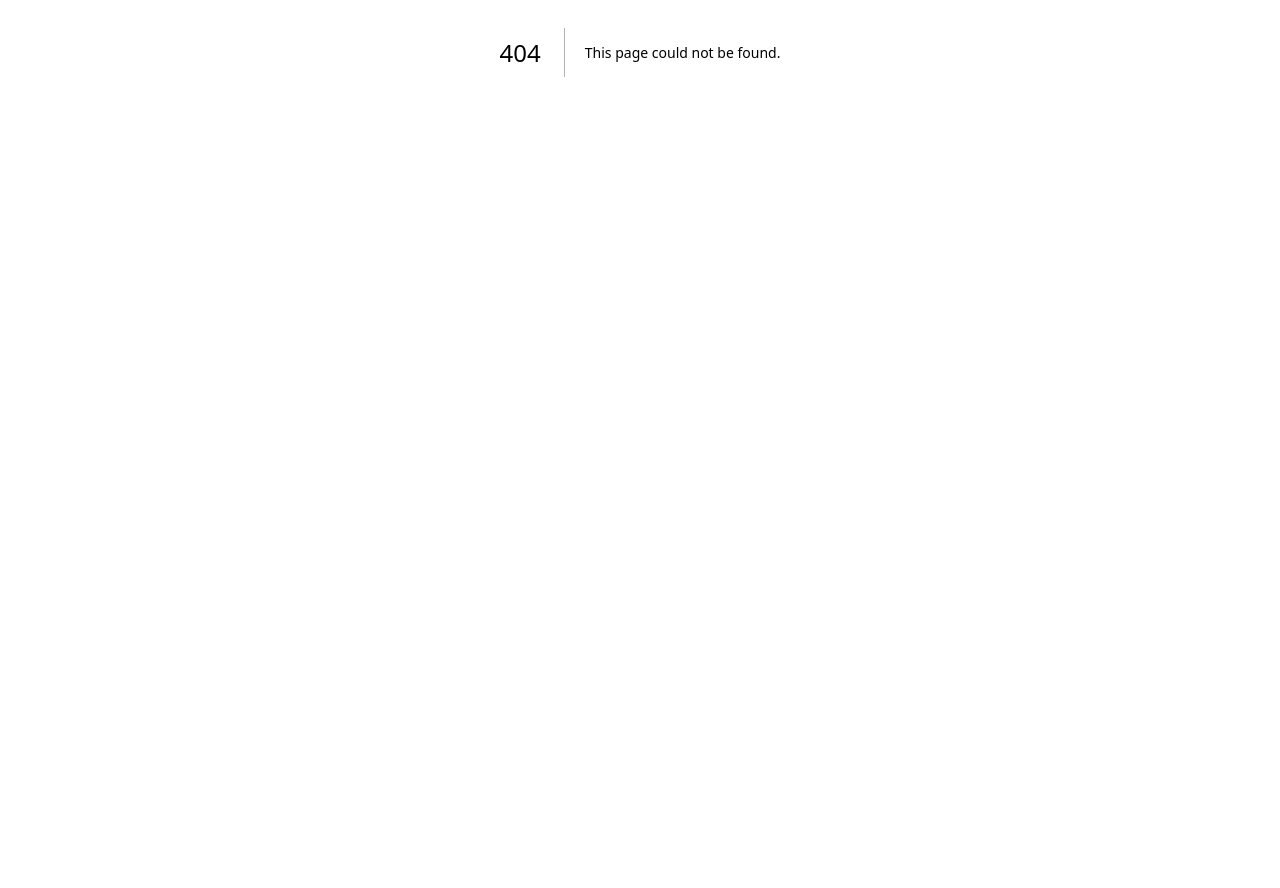
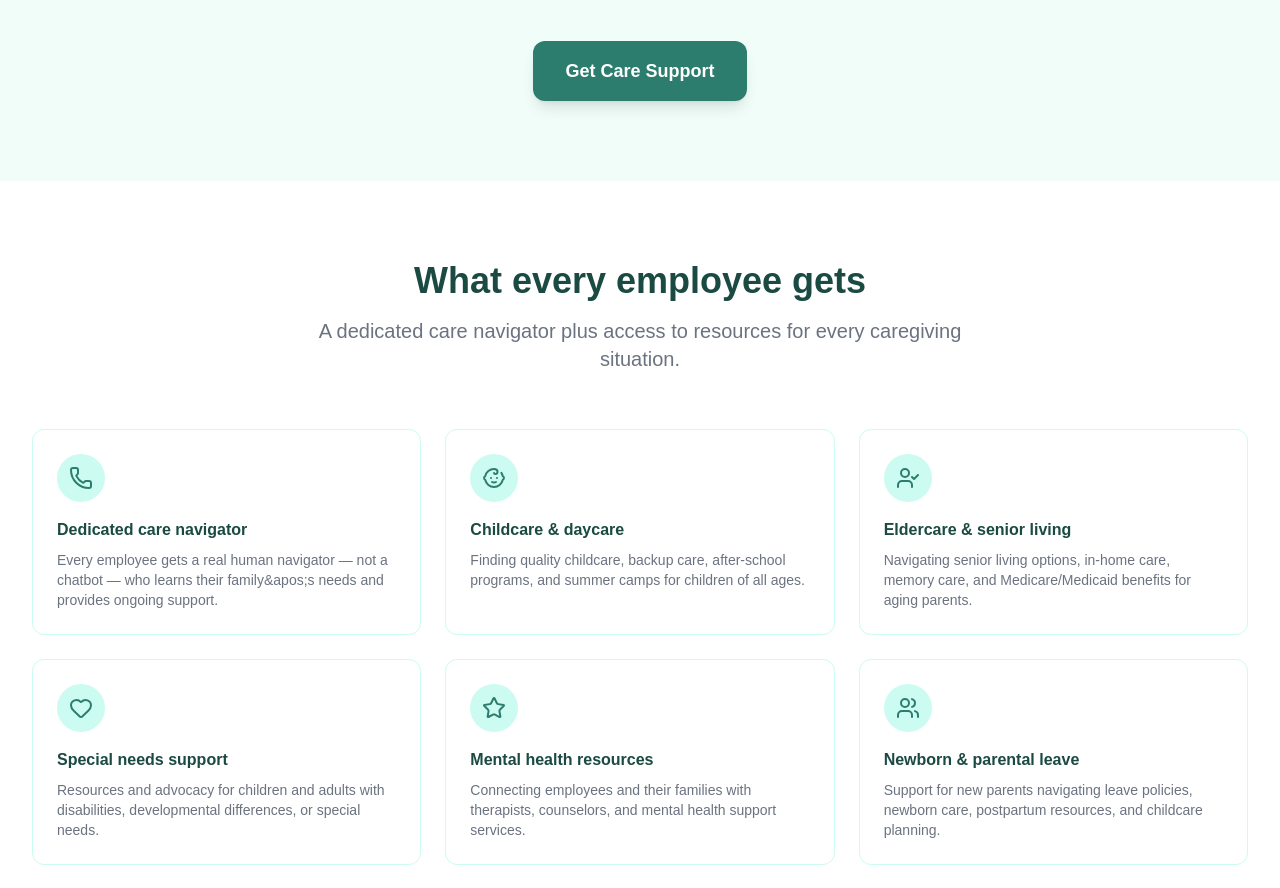
Before and after one commit to Textingman/bume-omohan, a Next.js app: page /product in a window 1280 px wide. Before the commit this address had no page. Shown: the part 348-1236 px from the top of the page. Before the commit the page ends 800 px from the top, so only its background shows below. Built offline with nearby package versions, Linux system fonts and the light colour scheme.

Commit message:
product: add product page covering Omohan care navigation offer

```diff
--- /dev/null
+++ b/app/product/page.tsx
@@ -0,0 +1,137 @@
+import Link from 'next/link';
+import { Heart, Users, BookOpen, Phone, CheckCircle, Baby, UserCheck, Star, ArrowRight, Shield } from 'lucide-react';
+import Navbar from '../components/Navbar';
+import Footer from '../components/Footer';
+
+export default function ProductPage() {
+  return (
+    <div className="min-h-screen bg-white">
+      <Navbar />
+
+      {/* Hero */}
+      <section className="py-20" style={{ backgroundColor: '#F0FDF9' }}>
+        <div className="max-w-7xl mx-auto px-4 sm:px-6 lg:px-8 text-center">
+          <div className="inline-flex items-center gap-2 px-4 py-2 rounded-full text-sm font-semibold mb-6" style={{ backgroundColor: '#CCFBF1', color: '#2D7D6F' }}>
+            <Heart className="w-4 h-4" fill="#2D7D6F" />
+            The Omohan Care Navigation Benefit
+          </div>
+          <h1 className="text-5xl font-extrabold mb-6" style={{ color: '#1A4A42' }}>
+            Expert care support for every employee.
+          </h1>
+          <p className="text-xl max-w-3xl mx-auto mb-10" style={{ color: '#4B7A72' }}>
+            Omohan gives every employee a dedicated care navigator — a real human expert who helps them find, vet, and access care for their family at every stage of life.
+          </p>
+          <Link href="/signup" className="inline-block text-white font-bold px-8 py-4 rounded-xl text-lg transition-opacity hover:opacity-90 shadow-lg" style={{ backgroundColor: '#2D7D6F' }}>
+            Get Care Support
+          </Link>
+        </div>
+      </section>
+
+      {/* What&apos;s Included */}
+      <section className="py-20 bg-white">
+        <div className="max-w-7xl mx-auto px-4 sm:px-6 lg:px-8">
+          <div className="text-center mb-14">
+            <h2 className="text-4xl font-bold mb-4" style={{ color: '#1A4A42' }}>What every employee gets</h2>
+            <p className="text-xl max-w-2xl mx-auto" style={{ color: '#6B7280' }}>
+              A dedicated care navigator plus access to resources for every caregiving situation.
+            </p>
+          </div>
+          <div className="grid md:grid-cols-2 lg:grid-cols-3 gap-6">
+            {[
+              { icon: Phone, title: 'Dedicated care navigator', desc: 'Every employee gets a real human navigator — not a chatbot — who learns their family&apos;s needs and provides ongoing support.' },
+              { icon: Baby, title: 'Childcare & daycare', desc: 'Finding quality childcare, backup care, after-school programs, and summer camps for children of all ages.' },
+              { icon: UserCheck, title: 'Eldercare & senior living', desc: 'Navigating senior living options, in-home care, memory care, and Medicare/Medicaid benefits for aging parents.' },
+              { icon: Heart, title: 'Special needs support', desc: 'Resources and advocacy for children and adults with disabilities, developmental differences, or special needs.' },
+              { icon: Star, title: 'Mental health resources', desc: 'Connecting employees and their families with therapists, counselors, and mental health support services.' },
+              { icon: Users, title: 'Newborn & parental leave', desc: 'Support for new parents navigating leave policies, newborn care, postpartum resources, and childcare planning.' },
+              { icon: BookOpen, title: 'Personalized care plans', desc: 'Your navigator researches options, vets providers, and creates a customized care plan for your specific situation.' },
+              { icon: Shield, title: 'Crisis & emergency care', desc: 'Immediate support when unexpected caregiving situations arise — available 24/7 for urgent needs.' },
+              { icon: ArrowRight, title: 'Ongoing support', desc: 'As your needs change, your navigator adapts your plan. We&apos;re with you for the long haul, not just a one-time call.' },
+            ].map((item) => (
+              <div key={item.title} className="p-6 rounded-xl border hover:shadow-md transition-shadow" style={{ borderColor: '#CCFBF1' }}>
+                <div className="w-12 h-12 rounded-full flex items-center justify-center mb-4" style={{ backgroundColor: '#CCFBF1' }}>
+                  <item.icon className="w-6 h-6" style={{ color: '#2D7D6F' }} />
+                </div>
+                <h3 className="font-bold mb-2" style={{ color: '#1A4A42' }}>{item.title}</h3>
+                <p className="text-sm" style={{ color: '#6B7280' }}>{item.desc}</p>
+              </div>
+            ))}
+          </div>
+        </div>
+      </section>
+
+      {/* How It Works */}
+      <section className="py-20" style={{ backgroundColor: '#F0FDF9' }}>
+        <div className="max-w-7xl mx-auto px-4 sm:px-6 lg:px-8">
+          <h2 className="text-4xl font-bold text-center mb-4" style={{ color: '#1A4A42' }}>How care navigation works</h2>
+          <p className="text-xl text-center mb-14" style={{ color: '#6B7280' }}>From your first call to ongoing support — Omohan is with you every step of the way.</p>
+          <div className="grid md:grid-cols-3 gap-8">
+            {[
+              { step: '1', icon: Phone, title: 'Connect with your navigator', desc: 'Call, text, or message your dedicated care navigator anytime. They get to know your family and your specific needs.' },
+              { step: '2', icon: BookOpen, title: 'Get a personalized care plan', desc: 'Your navigator researches options, vets providers, and creates a customized plan for your situation.' },
+              { step: '3', icon: Heart, title: 'Ongoing support & guidance', desc: 'As your needs evolve, your navigator adapts your plan. We&apos;re with you for the long haul.' },
+            ].map((step) => (
+              <div key={step.step} className="text-center p-8 bg-white rounded-2xl border" style={{ borderColor: '#CCFBF1' }}>
+                <div className="w-14 h-14 rounded-full flex items-center justify-center mx-auto mb-5 text-xl font-extrabold text-white" style={{ backgroundColor: '#2D7D6F' }}>
+                  {step.step}
+                </div>
+                <div className="w-12 h-12 rounded-full flex items-center justify-center mx-auto mb-4" style={{ backgroundColor: '#CCFBF1' }}>
+                  <step.icon className="w-6 h-6" style={{ color: '#2D7D6F' }} />
+                </div>
+                <h3 className="text-lg font-bold mb-3" style={{ color: '#1A4A42' }}>{step.title}</h3>
+                <p className="text-sm" style={{ color: '#6B7280' }}>{step.desc}</p>
+              </div>
+            ))}
+          </div>
+        </div>
+      </section>
+
+      {/* Employer Value */}
+      <section className="py-20" style={{ backgroundColor: '#1A4A42' }}>
+        <div className="max-w-6xl mx-auto px-4 sm:px-6 lg:px-8">
+          <div className="grid lg:grid-cols-2 gap-16 items-center">
+            <div>
+              <h2 className="text-4xl font-bold text-white mb-6">Why employers choose Omohan</h2>
+              <p className="text-xl mb-8" style={{ color: '#99F6E4' }}>
+                Caregiving responsibilities cost employers billions annually in lost productivity. Omohan helps employees manage care — so they can show up fully at work.
+              </p>
+              <Link href="/signup" className="inline-flex items-center gap-2 font-bold px-7 py-3.5 rounded-xl transition-opacity hover:opacity-90" style={{ backgroundColor: '#2D7D6F', color: '#FFFFFF' }}>
+                Request a Demo <ArrowRight className="w-5 h-5" />
+              </Link>
+            </div>
+            <div className="space-y-4">
+              {[
+                { title: 'No cost to the employer', desc: 'Omohan is funded through voluntary employee payroll deduction.' },
+                { title: 'Zero IT setup required', desc: 'Employees self-enroll using their unique Employee ID. No integration needed.' },
+                { title: 'Immediate access', desc: 'Employees connect with their care navigator from day one of enrollment.' },
+                { title: 'Dedicated HR support', desc: 'Our team supports your HR department throughout implementation and beyond.' },
+              ].map((item) => (
+                <div key={item.title} className="flex items-start gap-4 p-5 rounded-2xl" style={{ backgroundColor: 'rgba(45,125,111,0.3)' }}>
+                  <CheckCircle className="w-5 h-5 flex-shrink-0 mt-0.5" style={{ color: '#2D7D6F' }} />
+                  <div>
+                    <p className="font-bold text-sm text-white mb-1">{item.title}</p>
+                    <p className="text-sm" style={{ color: '#CCFBF1' }}>{item.desc}</p>
+                  </div>
+                </div>
+              ))}
+            </div>
+          </div>
+        </div>
+      </section>
+
+      {/* CTA */}
+      <section className="py-20" style={{ backgroundColor: '#F0FDF9' }}>
+        <div className="max-w-3xl mx-auto px-4 sm:px-6 lg:px-8 text-center">
+          <Heart className="w-14 h-14 mx-auto mb-6" style={{ color: '#2D7D6F' }} fill="#2D7D6F" />
+          <h2 className="text-4xl font-bold mb-6" style={{ color: '#1A4A42' }}>Ready to support your employees?</h2>
+          <p className="text-xl mb-10" style={{ color: '#4B7A72' }}>Request a proposal and our team will walk you through everything.</p>
+          <Link href="/signup" className="inline-block text-white font-bold px-8 py-4 rounded-xl text-lg transition-opacity hover:opacity-90 shadow-lg" style={{ backgroundColor: '#2D7D6F' }}>
+            Get Care Support
+          </Link>
+        </div>
+      </section>
+
+      <Footer />
+    </div>
+  );
+}
```
